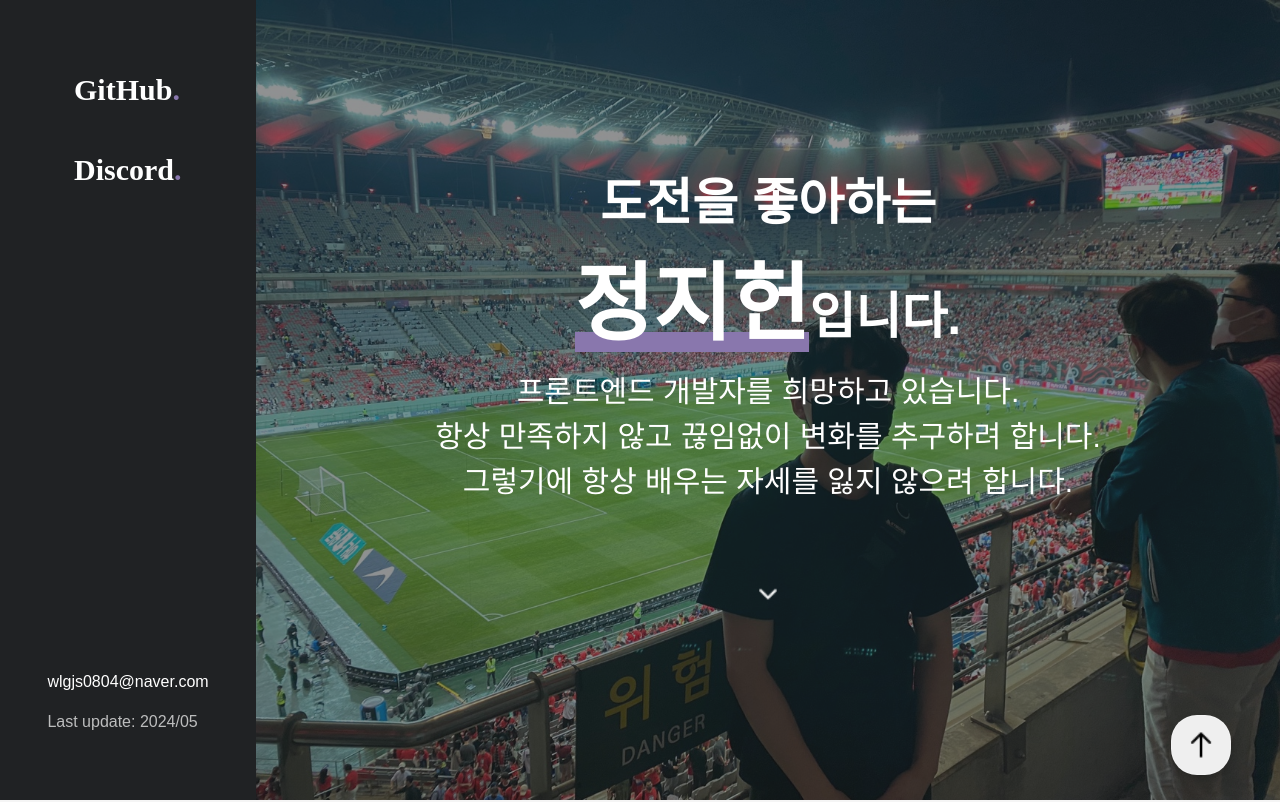
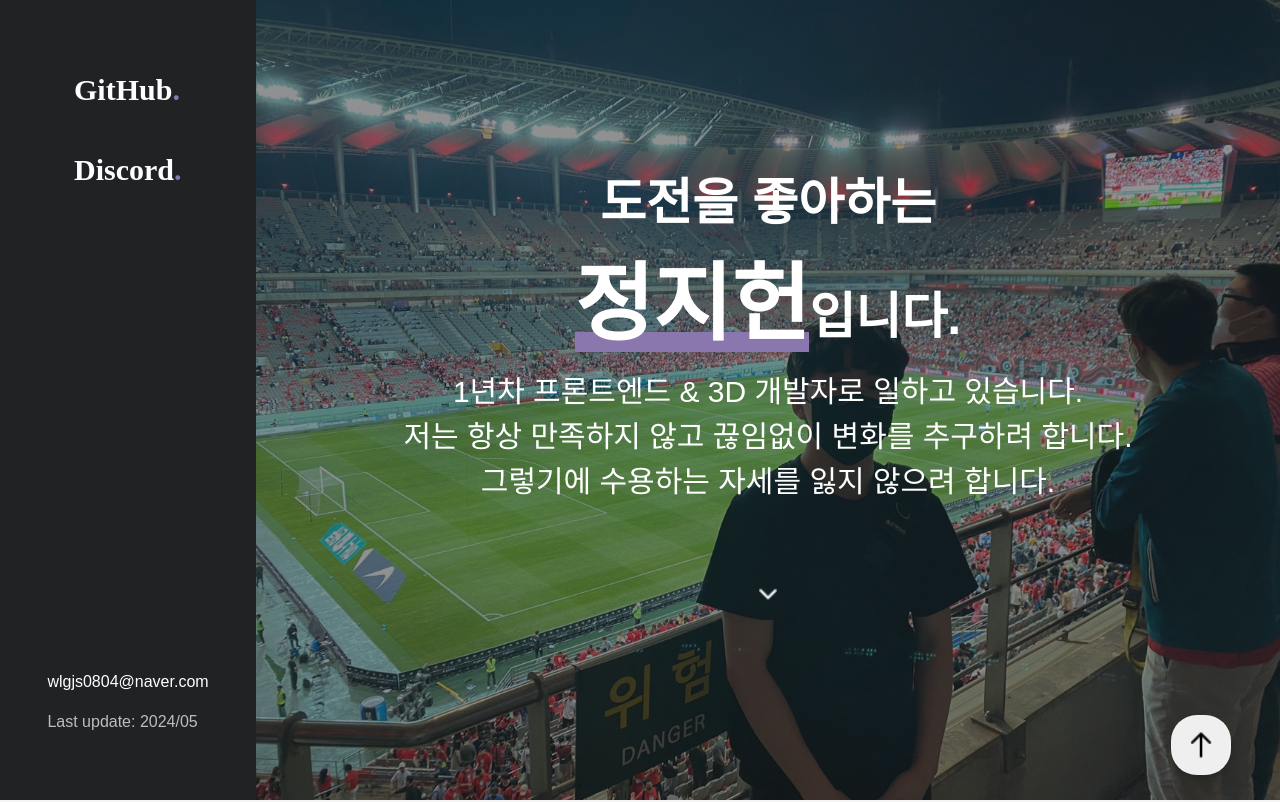
Before and after one commit to JEONG-JI-HEON/portfolio, a Vue app: page / in a window 1280 px wide. Shown: the top 802 px of the page. Built offline with nearby package versions, Linux system fonts and the light colour scheme; a web font is replaced by a local one.

Commit message:
소개글 문구 수정

```diff
--- a/src/components/intro.vue
+++ b/src/components/intro.vue
@@ -24,9 +24,9 @@
           <span>입니다.</span>
         </div>
         <div class="bottom-text">
-          <span>프론트엔드 개발자를 희망하고 있습니다.</span>
-          <span>항상 만족하지 않고 끊임없이 변화를 추구하려 합니다.</span>
-          <span>그렇기에 항상 배우는 자세를 잃지 않으려 합니다.</span>
+          <span>1년차 프론트엔드 & 3D 개발자로 일하고 있습니다.</span>
+          <span>저는 항상 만족하지 않고 끊임없이 변화를 추구하려 합니다.</span>
+          <span>그렇기에 수용하는 자세를 잃지 않으려 합니다.</span>
         </div>
         <div class="bottom-arrow"></div>
       </article>
```
